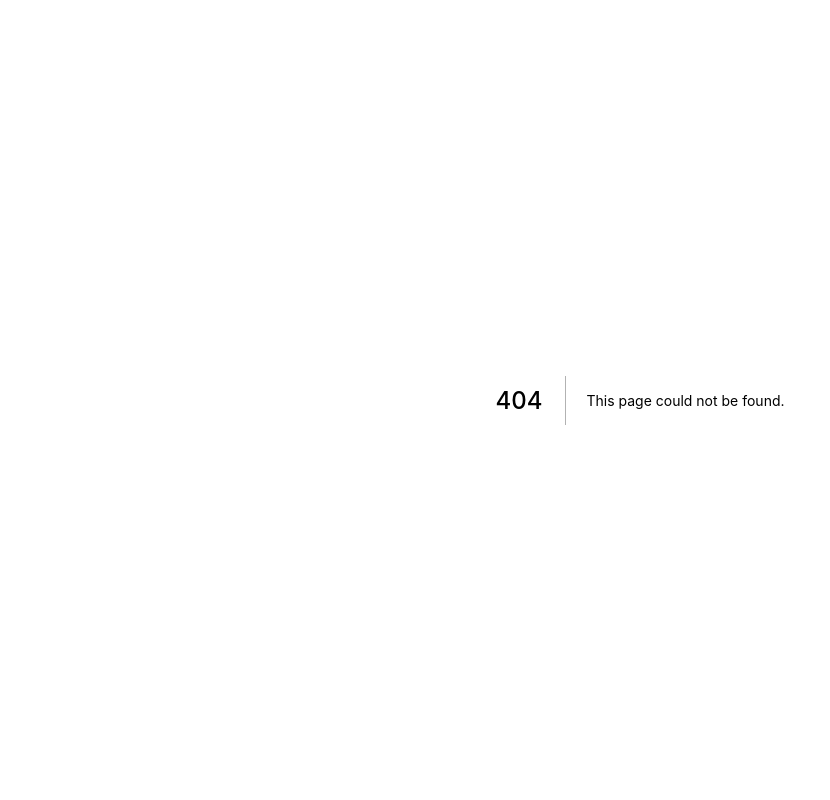
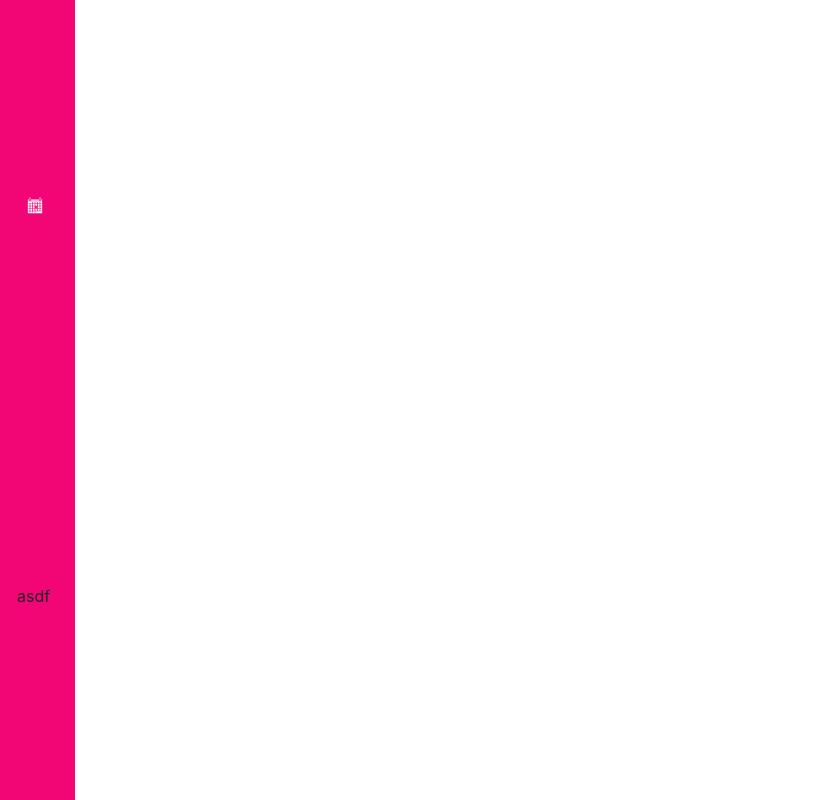
Before and after one commit to humblenginr/cops-debugit, a Next.js app in the folder stu-act-manager/frontend/: page /calendar in a window 1280 px wide. Before the commit this address had no page. Shown: the whole page, without its empty margins (0-830 px from the left). Built offline with nearby package versions, Linux system fonts and the light colour scheme; a web font is replaced by a local one.

Commit message:
Navbar setup

```diff
--- a/stu-act-manager/frontend/APIcalls/auth/signin.js
+++ b/stu-act-manager/frontend/APIcalls/auth/signin.js
@@ -1,6 +1,7 @@
 import { axiosInstance } from "../../Utils/axios";
 
 export const signinCall = (creds, setErrors) => {
+  setErrors("");
   axiosInstance
     .post("auth/signin", creds)
     .then((res) => {
@@ -10,6 +11,5 @@ export const signinCall = (creds, setErrors) => {
     .catch((err) => {
       console.log(err);
       setErrors("Invalid credentials");
-
     });
 };
--- /dev/null
+++ b/stu-act-manager/frontend/components/layouts/Main.js
@@ -0,0 +1,11 @@
+import React from 'react'
+import { Navbar } from '../navbar/navbar'
+
+export const Main = ({children}) => {
+    return (
+        <div className="row vh-100">
+            <Navbar />
+            <div className="container-fluid">{children}</div>
+        </div>
+    )
+}
--- /dev/null
+++ b/stu-act-manager/frontend/components/navbar/Navbar.js
@@ -0,0 +1,17 @@
+import React from 'react';
+import {GiCalendar} from "react-icons/gi"
+
+export const Navbar = () => {
+    return (
+        <div className="bg-pink navbar overflow-hidden">
+            <div className="d-flex flex-row">
+                <div className="ml-4"><GiCalendar size="20px" color="white"/></div>
+                <div className="ml-5">sdfasdfsafasdf</div>
+            </div>
+            <div className="d-flex flex-row">
+                <div className="ml-3">asdf</div>
+                <div className="ml-5">sdfasdfsafasdf</div>
+            </div>
+        </div>
+    )
+}
--- a/stu-act-manager/frontend/package.json
+++ b/stu-act-manager/frontend/package.json
@@ -14,6 +14,7 @@
     "react": "17.0.1",
     "react-bootstrap": "^1.4.3",
     "react-dom": "17.0.1",
-    "react-hook-form": "^6.15.1"
+    "react-hook-form": "^6.15.1",
+    "react-icons": "^4.2.0"
   }
 }
--- /dev/null
+++ b/stu-act-manager/frontend/pages/calendar.js
@@ -0,0 +1,11 @@
+import React from 'react'
+import { Main } from '../components/layouts/Main';
+
+ const calendar = () => {
+    return (
+        <Main>
+
+        </Main>
+    )
+}
+export default calendar;
--- a/stu-act-manager/frontend/styles/globals.css
+++ b/stu-act-manager/frontend/styles/globals.css
@@ -49,3 +49,13 @@ a {
 .auth-button:hover{
   background-color: #bd1664;
 }
+
+/* navbar */
+.navbar{
+ width: 90px;
+ height: 100vh;
+ transition: width 0.17s ease-in-out;
+}
+.navbar:hover{
+  width: 250px;
+ }
```
Also changed, not shown: 1 other file (tests, documents, lock files or other folders).
